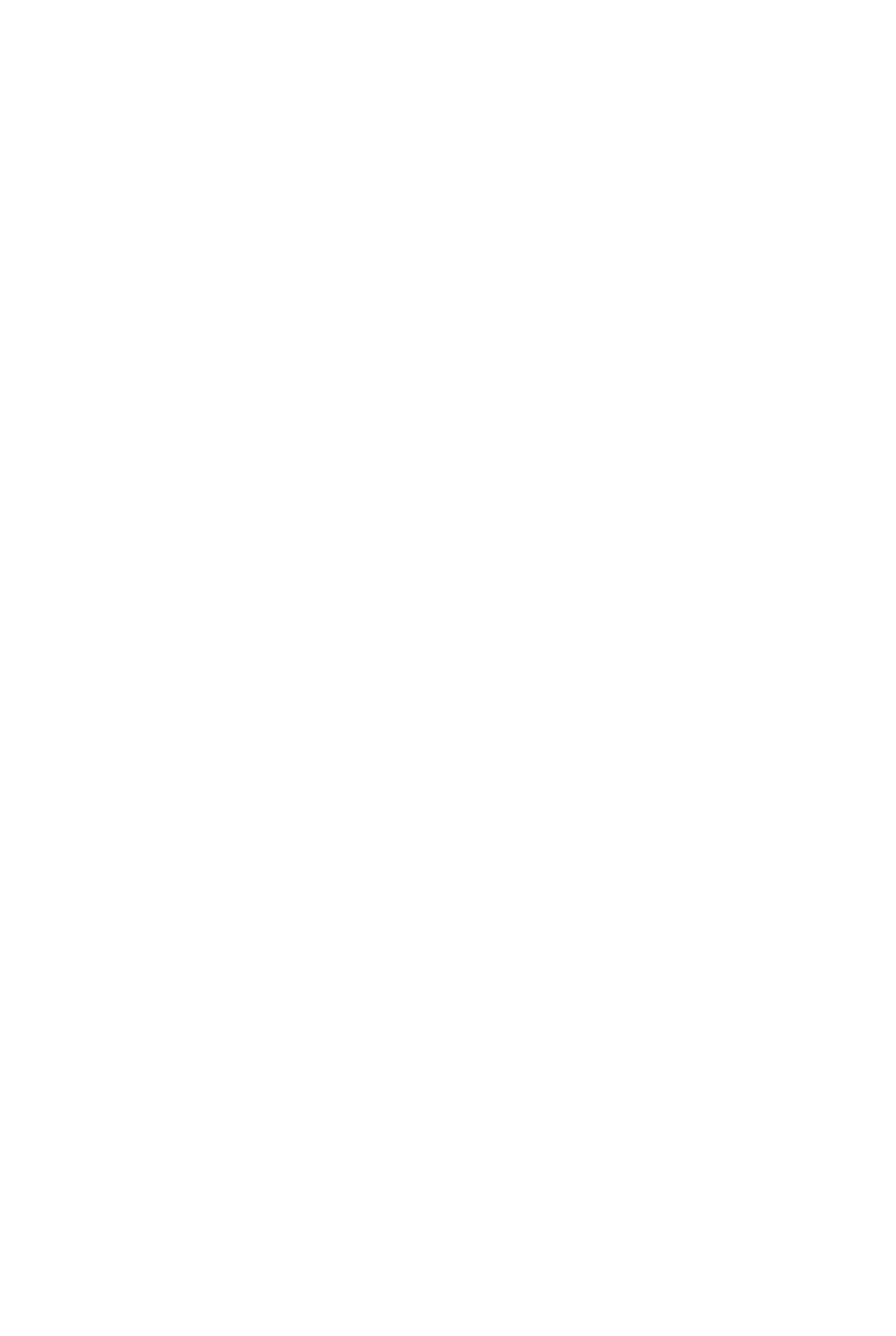
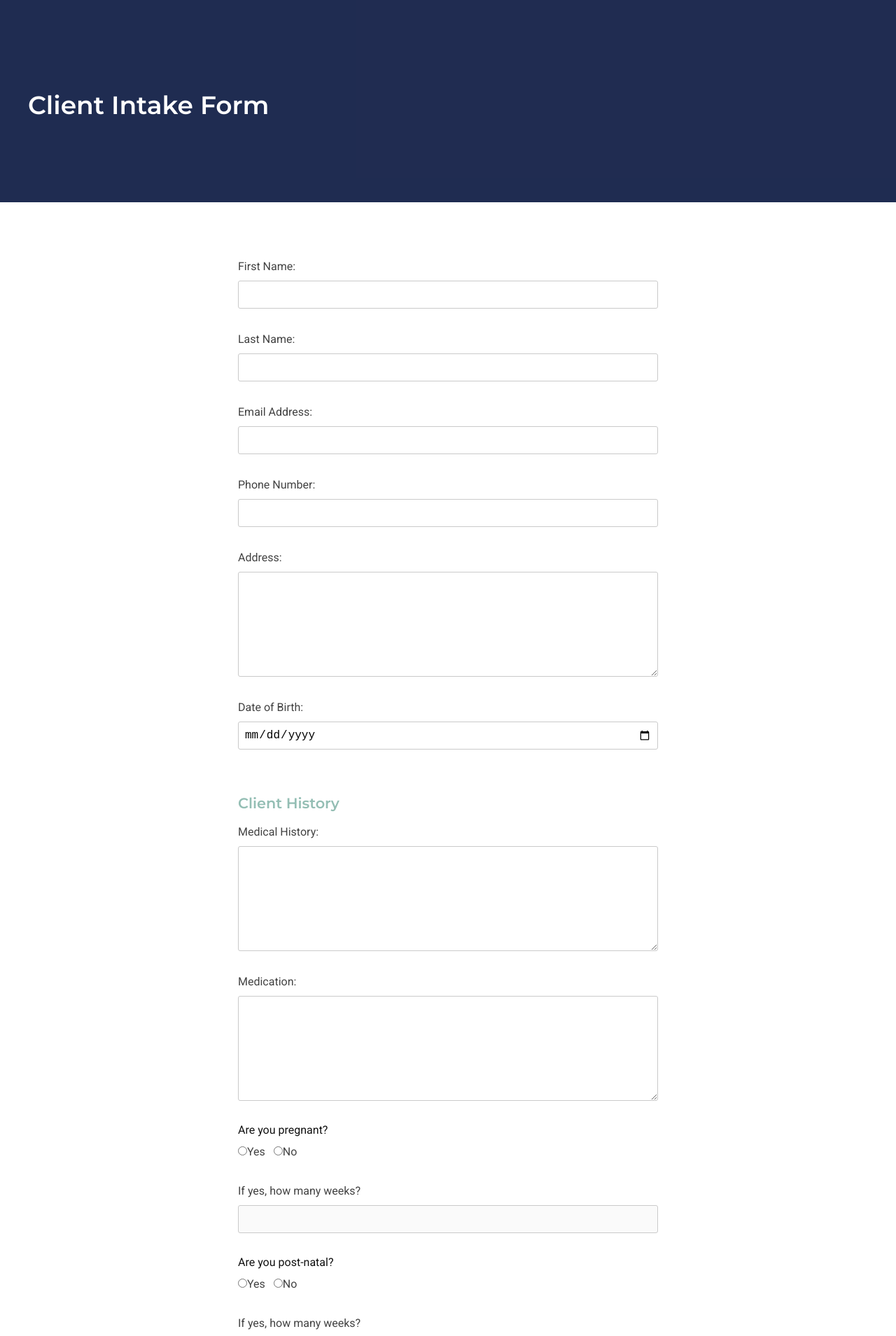
Before and after one commit to pmullen/movetopilates, a Nuxt app: page /new-client in a window 1280 px wide. Before the commit this address had no page. Shown: the top 1909 px of the page at 70% size. Before the commit the page ends 800 px from the top, so only its background shows below. Built offline with nearby package versions, Linux system fonts and the light colour scheme.

Commit message:
Testing new client intake form

```diff
--- a/assets/scss/_forms.scss
+++ b/assets/scss/_forms.scss
@@ -1,12 +1,12 @@
-label {
-  display: block;
-}
-
-input,
+input[type="text"],
+input[type="date"],
+input[type="number"],
+input[type="tel"],
+input[type="email"],
 textarea {
   display: block;
+  border: 1px solid rgb(202, 202, 202);
   border-radius: 3px;
-  border: none;
   color: #000 !important;
   font-size: 1rem;
   height: 2.5rem;
@@ -15,14 +15,20 @@ textarea {
   width: 100%;
 }
 
+
+
 textarea {
   min-height: 150px;
   font-family: 'Roboto', 'Source Sans Pro', -apple-system, BlinkMacSystemFont, 'Segoe UI', Roboto, 'Helvetica Neue', Arial, sans-serif;
   font-size: 1rem;
 }
 
-.form {
+form {
   button {
     margin-top: 1rem;
   }
+
+  p {
+    margin: 10px 0 2rem 0;
+  }
 }
--- /dev/null
+++ b/pages/new-client.vue
@@ -0,0 +1,115 @@
+<template>
+  <div>
+    <div class="site-banner">
+
+      <div class="container">
+
+        <div class="site-header-content">
+          <h1>Client Intake Form</h1>
+        </div><!-- #end site-header-content -->
+
+      </div><!-- #end container -->
+
+    </div><!-- #end site-banner -->
+
+    <section class="section">
+
+      <div class="container-m">
+
+          <main class="main-content">
+
+            <form netlify>
+              <p><label for="firstName">First Name:</label>
+              <input type="text" id="firstName" name="firstName" required></p>
+              <p><label for="lastName">Last Name:</label>
+              <input type="text" id="lastName" name="lastName" required></p>
+              <p><label for="email">Email Address:</label>
+              <input type="email" id="email" name="email" required></p>
+              <p><label for="phoneNumber">Phone Number:</label>
+              <input type="tel" id="phoneNumber" name="phoneNumber" required></p>
+
+              <p><label for="address">Address:</label>
+              <textarea id="address" name="address" required></textarea></p>
+              <p><label for="dateOfBirth">Date of Birth:</label>
+              <input type="date" id="dateOfBirth" name="dateOfBirth" required></p>
+
+              <h3>Client History</h3>
+              <p><label for="medicalHistory">Medical History:</label>
+              <textarea id="medicalHistory" name="medicalHistory"></textarea></p>
+              <p><label for="medication">Medication:</label>
+              <textarea id="medication" name="medication"></textarea></p>
+              <label for="pregnancy">Are you pregnant?</label> <br />
+              <p><input type="radio" id="pregnantYes" name="pregnancy" value="yes">
+              <label for="pregnantYes">Yes &nbsp;&nbsp;</label>
+              <input type="radio" id="pregnantNo" name="pregnancy" value="no">
+              <label for="pregnantNo">No</label></p>
+              <p><label for="pregnancyWeeks">If yes, how many weeks?</label>
+              <input type="number" id="pregnancyWeeks" name="pregnancyWeeks" disabled></p>
+              <label for="postNatal">Are you post-natal?</label> <br />
+              <p><input type="radio" id="postNatalYes" name="postNatal" value="yes">
+              <label for="postNatalYes">Yes &nbsp;&nbsp;</label>
+              <input type="radio" id="postNatalNo" name="postNatal" value="no">
+              <label for="postNatalNo">No</label></p>
+              <p><label for="postNatalWeeks">If yes, how many weeks?</label>
+              <input type="number" id="postNatalWeeks" name="postNatalWeeks" disabled></p>
+
+              <h3>Client Daily Movement</h3>
+              <p><label for="physicalActivity">Current level of physical activity:</label>
+              <textarea id="physicalActivity" name="physicalActivity"></textarea></p>
+              <p><label for="occupation">Occupation:</label>
+              <input type="text" id="occupation" name="occupation"></p>
+              <p><label for="dailyMovement">Physical movement during the day:</label>
+              <textarea id="dailyMovement" name="dailyMovement"></textarea></p>
+              <p><label for="sleep">How much sleep do you get at night?</label>
+              <input type="text" id="sleep" name="sleep"></p>
+
+              <h3>Client Goals</h3>
+              <p><label for="goals">Goals for the 6-week challenge:</label>
+              <textarea id="goals" name="goals" required></textarea></p>
+
+              <h3>Emergency Contact</h3>
+              <p><label for="emergencyFirstName">First Name:</label>
+              <input type="text" id="emergencyFirstName" name="emergencyFirstName" required></p>
+              <p><label for="emergencyLastName">Last Name:</label>
+              <input type="text" id="emergencyLastName" name="emergencyLastName" required></p>
+              <p><label for="emergencyPhoneNumber">Contact Number:</label>
+              <input type="tel" id="emergencyPhoneNumber" name="emergencyPhoneNumber" required></p>
+
+              <p><input type="checkbox" id="termsAndConditions" name="termsAndConditions" required>
+              <label for="termsAndConditions"> &nbsp; I understand that by submitting this form and signing up to Move-To Pilates Classes, you agree to be bound by the <a href="https://example.com/terms-and-conditions">Terms and Conditions</a> and <a href="https://example.com/liability-waiver">Liability Waiver</a>. These Terms and Conditions may change at Move-To Pilates discretion, and you may not be notified of this change.</label></p>
+
+              <p><input type="submit" value="Submit" class="button"></p>
+          </form>
+
+          </main><!-- #end main-content -->
+
+    </div><!-- #end container -->
+
+  </section><!-- #end section-introduction -->
+
+  </div>
+</template>
+
+<style lang="scss" scoped>
+  .site-banner {
+    background: #4f5a7a;
+  }
+
+  .main-content {
+    max-width: 600px;
+    margin: 0 auto;
+
+    h1, h2, h3, h4 {
+      margin-top: 2rem;
+    }
+
+    h1, h2, h3 {
+      color: var(--primary-color)
+    }
+
+    h3 {
+      color: var(--secondary-color);
+      margin-top: 4rem;
+    }
+  }
+</style>
--- a/pages/terms-conditions.vue
+++ b/pages/terms-conditions.vue
@@ -12,7 +12,7 @@
 
     </div><!-- #end site-banner -->
 
-    <section class="section-p section-light">
+    <section class="section-p">
 
       <div class="container-m">
 
```
